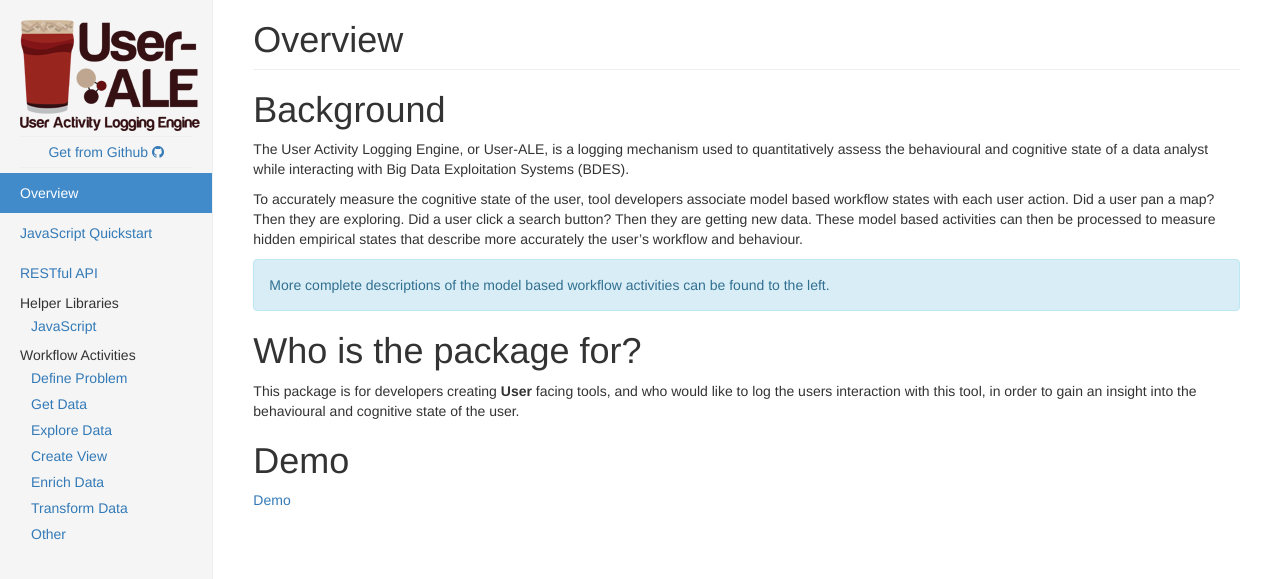
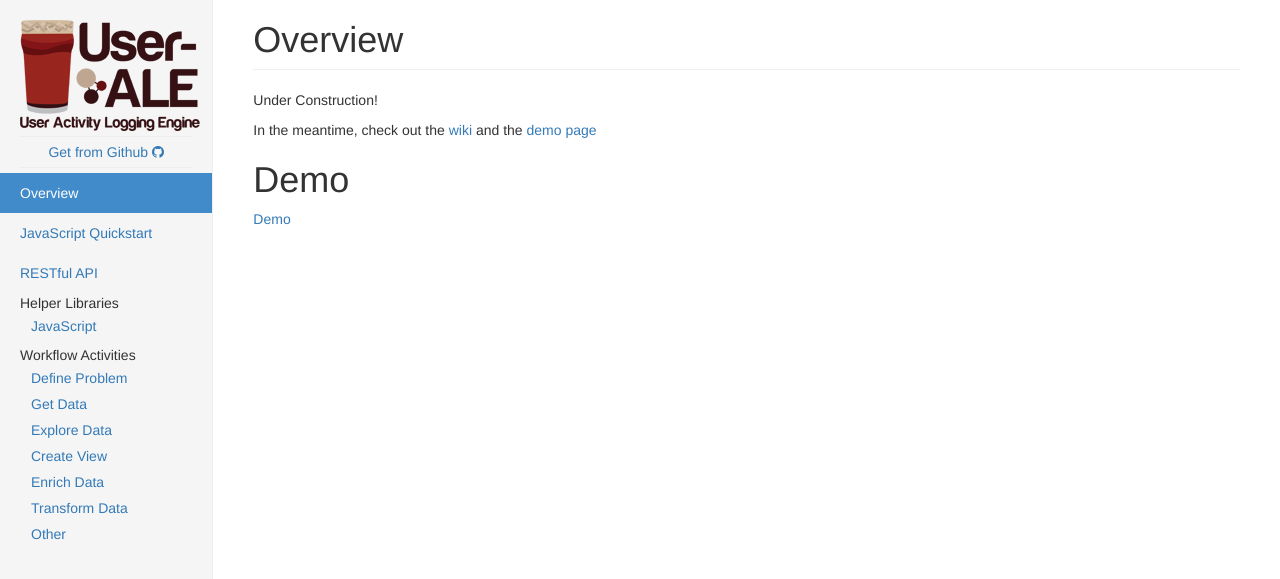
Before and after one commit to draperlaboratory/user-ale, a Jekyll site: the page built from _userale/index.md, in a window 1280 px wide. Shown: the top 579 px of the page. Built offline with Jekyll 4.4.1, drawn with Linux system fonts in a browser that asks for light colours; nearby versions of some CDN libraries.

Commit message:
set home page to under construction

```diff
--- a/_userale/index.md
+++ b/_userale/index.md
@@ -3,19 +3,9 @@ layout: page
 title: Overview
 permalink: /
 ---
-#Background
 
-The User Activity Logging Engine, or User-ALE, is a logging mechanism used to quantitatively assess the behavioural and cognitive state of a data analyst while interacting with Big Data Exploitation Systems (BDES).
+Under Construction!
 
-To accurately measure the cognitive state of the user, tool developers associate model based workflow states with each user action.  Did a user pan a map? Then they are exploring.  Did a user click a search button? Then they are getting new data.  These model based activities can then be processed to measure hidden empirical states that describe more accurately the user's workflow and behaviour.
-
-
-<div class="alert alert-info" role="alert">
-  More complete descriptions of the model based workflow activities can be found to the left.
-</div>
-
-#Who is the package for?
-This package is for developers creating **User** facing tools, and who would like to log the users interaction with this tool, in order to gain an insight into the behavioural and cognitive state of the user.
-
+In the meantime, check out the [wiki](https://github.com/draperlaboratory/user-ale/wiki) and the [demo page](test_app/index.html)
 #Demo
 <a href="test_app/index.html">Demo</a>
```
